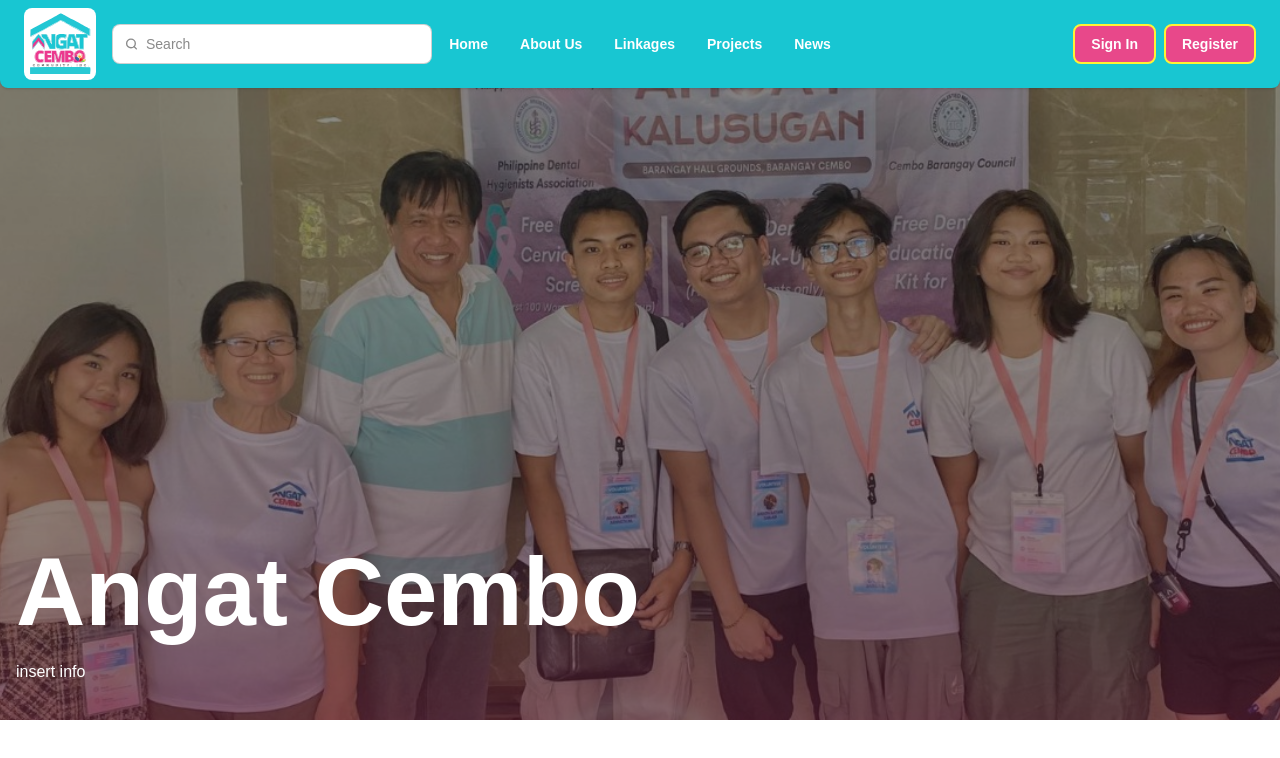
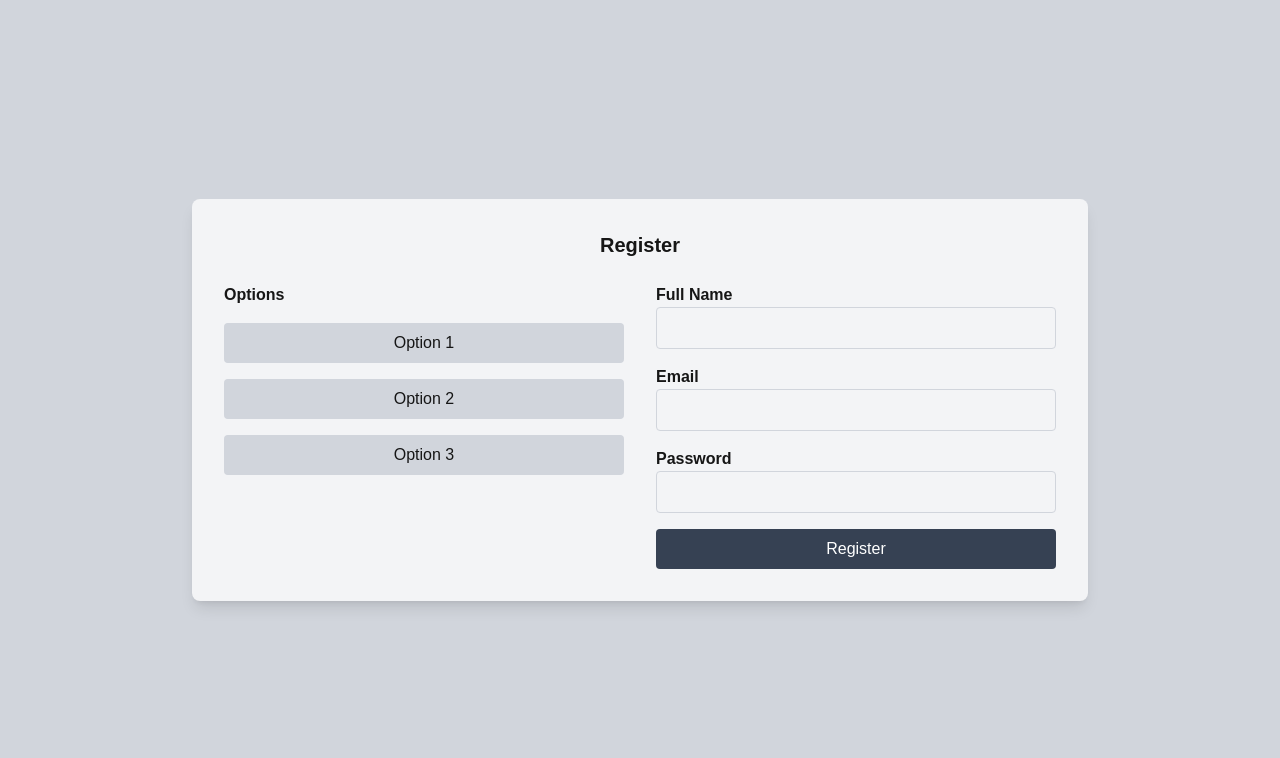
Before and after one commit to Natj02/122L-Angat, a React (Vite) app in the folder Angat/: page / in a window 1280 px wide. Shown: the top 758 px of the page. Built offline with nearby package versions, Linux system fonts and the light colour scheme; a web font is replaced by a local one.

Commit message:
Added register page just uncomment in the main,jsx

```diff
--- a/Angat/src/frontend/main.jsx
+++ b/Angat/src/frontend/main.jsx
@@ -2,9 +2,11 @@ import { StrictMode } from 'react'
 import { createRoot } from 'react-dom/client'
 // import './index.css'
 import App from './App.jsx'
+import Register from './register.jsx'
 
 createRoot(document.getElementById('root')).render(
   <StrictMode>
-    <App />
+    {/* <App /> */}
+    <Register />
   </StrictMode>,
 )
--- /dev/null
+++ b/Angat/src/frontend/register.jsx
@@ -0,0 +1,46 @@
+export default function Register() {
+    return (
+        <>
+      <div className="flex items-center justify-center min-h-screen bg-gray-300">
+        <div className="bg-gray-100 p-8 rounded-lg shadow-lg w-3/4 max-w-4xl">
+          <h2 className="text-xl font-bold text-center mb-6">Register</h2>
+          <div className="grid grid-cols-2 gap-8">
+            {/* Left Side */}
+            <div className="space-y-4">
+              <h3 className="text-md font-semibold">Options</h3>
+              <button className="w-full px-4 py-2 bg-gray-300 rounded">Option 1</button>
+              <button className="w-full px-4 py-2 bg-gray-300 rounded">Option 2</button>
+              <button className="w-full px-4 py-2 bg-gray-300 rounded">Option 3</button>
+            </div>
+
+            {/* Right Side */}
+            <div className="space-y-4">
+              <div>
+                <h3 className="text-md font-semibold">Full Name</h3>
+                <input
+                  type="text"
+                  className="w-full p-2 border border-gray-300 rounded"
+                />
+              </div>
+              <div>
+                <h3 className="text-md font-semibold">Email</h3>
+                <input
+                  type="email"
+                  className="w-full p-2 border border-gray-300 rounded"
+                />
+              </div>
+              <div>
+                <h3 className="text-md font-semibold">Password</h3>
+                <input
+                  type="password"
+                  className="w-full p-2 border border-gray-300 rounded"
+                />
+              </div>
+              <button className="w-full py-2 bg-gray-700 text-white rounded">Register</button>
+            </div>
+          </div>
+        </div>
+      </div>
+      </>
+    );
+  }
```
